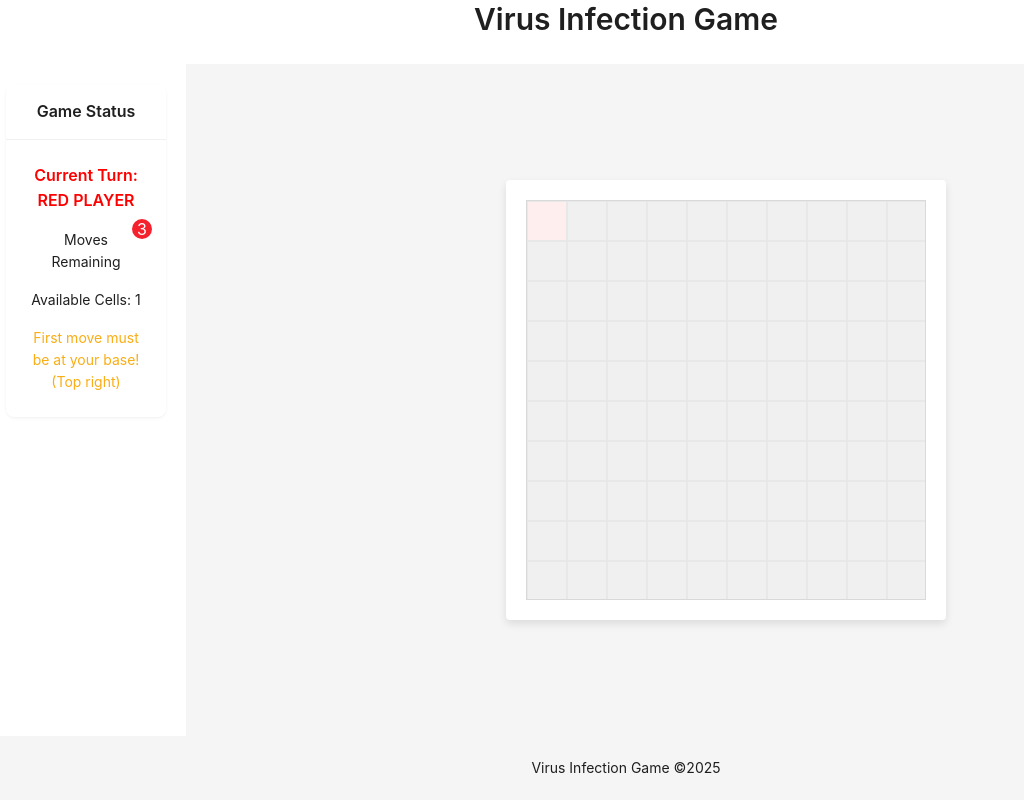
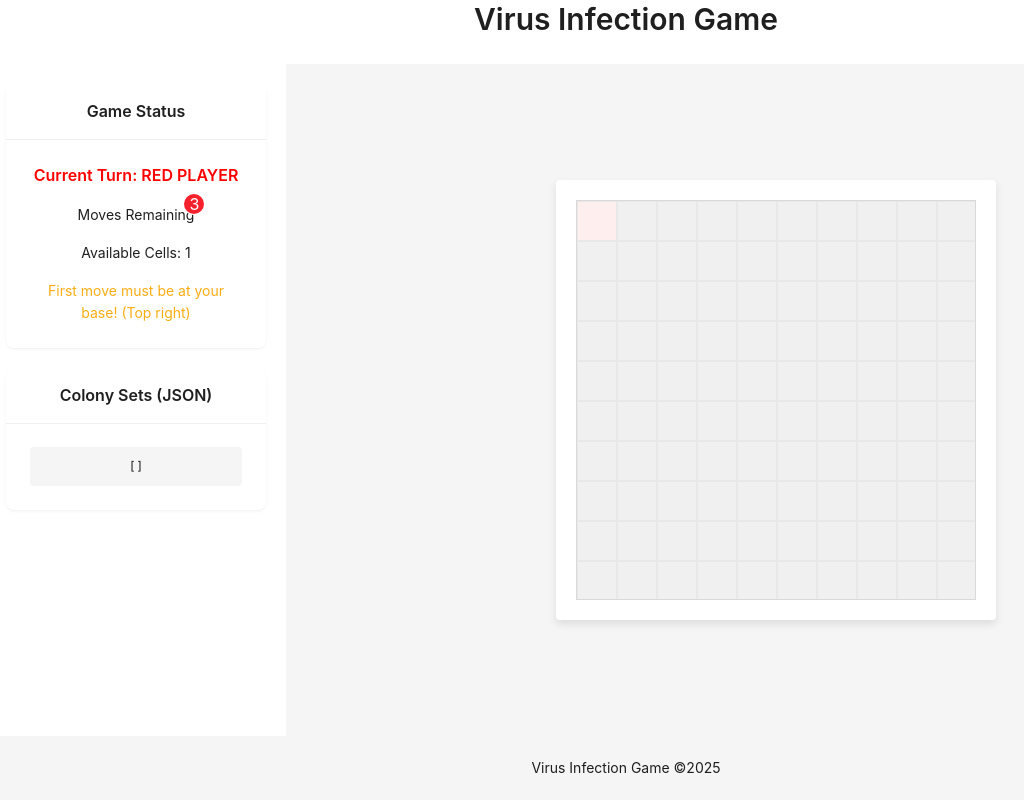
Before and after one commit to nik-lubavin/Infection_game, a React (Create React App) app: page / in a window 1280 px wide. Shown: the whole page, without its empty margins (14-1038 px from the left). Built offline with nearby package versions, Linux system fonts and the light colour scheme.

Commit message:
printing colonies data

```diff
--- a/src/classes/Board.ts
+++ b/src/classes/Board.ts
@@ -6,7 +6,7 @@ export interface IBoard {
   cols: number;
   cells: ICell[][];
   getAdjacentCells(cell: ICell): ICell[];
-  getAdjacentColonyCell(cell: ICell, playerType: PlayerType): ICell[];
+  getAdjacentColonyCells(cell: ICell, playerType: PlayerType): ICell[];
   getJoinedColonies(playerType: PlayerType): { id: number; cells: ICell[] }[];
   getColonyCells(playerType: PlayerType): ICell[];
   getVirusCells(playerType: PlayerType): ICell[];
@@ -100,7 +100,7 @@ export class Board implements IBoard {
     return Array.from(new Set(adjacentCells));
   }
 
-  getAdjacentColonyCell(cell: ICell, playerType: PlayerType): ICell[] {
+  getAdjacentColonyCells(cell: ICell, playerType: PlayerType): ICell[] {
     const colony =
       playerType === PlayerType.RED
         ? CellContentType.RED_COLONY
--- a/src/classes/ColonySet.ts
+++ b/src/classes/ColonySet.ts
@@ -11,6 +11,10 @@ export class ColonySet {
 
   addCell(cell: ICell) {
     this.colonyCells.push(cell);
+  }
+
+  getColonyCells(): ICell[] {
+    return this.colonyCells;
   }
 
   private checkActivity() {
--- a/src/hooks/useColonyManager.ts
+++ b/src/hooks/useColonyManager.ts
@@ -1,4 +1,4 @@
-// import { useState } from "react";
+import { useState } from "react";
 // import { ColonyContainer } from "../classes/ColonyContainer";
 import { PlayerType } from "../interfaces/Board";
 import { ICell } from "../classes/Cell";
@@ -6,39 +6,47 @@ import { useBoard } from "./useBoard";
 import { ColonySet } from "../classes/ColonySet";
 
 export function useColonyManager() {
-  // const [redColonyContainer, setRedColonyContainer] = useState<ColonyContainer>(
-  //   new ColonyContainer(PlayerType.RED)
-  // );
-  // const [blueColonyContainer, setBlueColonyContainer] =
-  //   useState<ColonyContainer>(new ColonyContainer(PlayerType.BLUE));
+  const { board } = useBoard();
+  const [colonySets, setColonySets] = useState<ColonySet[]>([]);
 
-  const { board } = useBoard();
+  const handleAddingNewColonyCell = (
+    colonyCell: ICell,
+    currentPlayer: PlayerType
+  ) => {
+    // Checking if there are friendly colonies near  this cell
+    const adjacentColonyCells = board.getAdjacentColonyCells(
+      colonyCell,
+      currentPlayer
+    );
 
-  const addNewColonyCell = (colonyCell: ICell, playerType: PlayerType) => {
-    // get adjacent ColonyCells for the same player
-    const adjacentColonyCells = board.getAdjacentColonyCell(
-      colonyCell,
-      playerType
-    );
     let colonySet: ColonySet;
     if (adjacentColonyCells.length) {
-      // get ColonySets for these ColonyCells
+      // If there colonies - we get their ColonySet reference
+      // and add this cell to the existing ColonySet
       const colonySets = adjacentColonyCells
         .map((cell) => cell.colonySet)
         .filter(Boolean) as ColonySet[];
       colonySet = colonySets[0];
       colonySet.addCell(colonyCell);
 
+      // update cell += ColonySet reference
+      colonyCell.colonySet = colonySet;
+
       // TODO      if more then one ColonySets -> can be merged
     } else {
       // create a new ColonySet
-      colonySet = new ColonySet([colonyCell], playerType);
+      colonySet = new ColonySet([colonyCell], currentPlayer);
+      setColonySets([...colonySets, colonySet]);
+
+      // update cell += ColonySet reference
+      colonyCell.colonySet = colonySet;
     }
 
     colonySet.activated = true;
   };
 
   return {
-    addNewColonyCell,
+    handleAddingNewColonyCell,
+    colonySets,
   };
 }
--- a/src/hooks/useVirusGame.ts
+++ b/src/hooks/useVirusGame.ts
@@ -24,7 +24,7 @@ import { ColonySet } from "../classes/ColonySet";
 // }
 
 export function useVirusGame() {
-  const { addNewColonyCell } = useColonyManager();
+  const { handleAddingNewColonyCell, colonySets } = useColonyManager();
 
   const { board, updateBoard } = useBoard();
   const [availableCells, setAvailableCells] = useState<ICell[]>([]);
@@ -99,12 +99,12 @@ export function useVirusGame() {
           : CellContentType.BLUE_COLONY;
 
       // 2. Add the new colony cell to the board
-      addNewColonyCell(cell, currentPlayer);
+      handleAddingNewColonyCell(cell, currentPlayer);
 
       // 3. Get adjacent enemy colony cells to this cell if any
       const enemyPlayer =
         currentPlayer === PlayerType.RED ? PlayerType.BLUE : PlayerType.RED;
-      const adjacentEnemyColonyCells = board.getAdjacentColonyCell(
+      const adjacentEnemyColonyCells = board.getAdjacentColonyCells(
         cell,
         enemyPlayer
       );
@@ -138,6 +138,7 @@ export function useVirusGame() {
     currentPlayer,
     movesLeft,
     availableCells,
+    colonySets,
     onCellClick: handleCellClick,
   };
 }
--- a/src/pages/HomePage.tsx
+++ b/src/pages/HomePage.tsx
@@ -8,13 +8,31 @@ const { Header, Content, Footer, Sider } = Layout;
 const { Title, Text } = Typography;
 
 const HomePage: React.FC = () => {
-  const { board, currentPlayer, movesLeft, availableCells, onCellClick } =
-    useVirusGame();
+  const {
+    board,
+    currentPlayer,
+    movesLeft,
+    availableCells,
+    colonySets,
+    onCellClick,
+  } = useVirusGame();
 
   // Calculate exact dimensions based on cell size and grid size
   const gridWidth = CELL_SIZE * GRID_SIZE;
   const gridHeight = CELL_SIZE * GRID_SIZE;
   const containerPadding = 20;
+
+  // Prepare colonySets data for JSON display
+  const colonySetsData = colonySets.map((colonySet, index) => ({
+    id: index,
+    playerType: colonySet.playerType,
+    activated: colonySet.activated,
+    cells: colonySet.getColonyCells().map((cell) => ({
+      rowIdx: cell.rowIdx,
+      colIdx: cell.colIdx,
+      content: cell.content,
+    })),
+  }));
 
   return (
     <Layout style={{ minHeight: "100vh" }}>
@@ -22,8 +40,12 @@ const HomePage: React.FC = () => {
         <Title level={2}>Virus Infection Game</Title>
       </Header>
       <Layout>
-        <Sider width={200} theme="light" style={{ padding: "20px" }}>
-          <Card title="Game Status" bordered={false}>
+        <Sider width={300} theme="light" style={{ padding: "20px" }}>
+          <Card
+            title="Game Status"
+            bordered={false}
+            style={{ marginBottom: "20px" }}
+          >
             <Row>
               <Col span={24}>
                 <Text
@@ -68,6 +90,30 @@ const HomePage: React.FC = () => {
               </Row>
             )}
           </Card>
+
+          <Card title="Colony Sets (JSON)" bordered={false}>
+            <div
+              style={{
+                backgroundColor: "#f5f5f5",
+                padding: "10px",
+                borderRadius: "4px",
+                maxHeight: "400px",
+                overflow: "auto",
+                fontSize: "12px",
+                fontFamily: "monospace",
+              }}
+            >
+              <pre
+                style={{
+                  margin: 0,
+                  whiteSpace: "pre-wrap",
+                  wordBreak: "break-word",
+                }}
+              >
+                {JSON.stringify(colonySetsData, null, 2)}
+              </pre>
+            </div>
+          </Card>
         </Sider>
         <Content
           style={{
```
